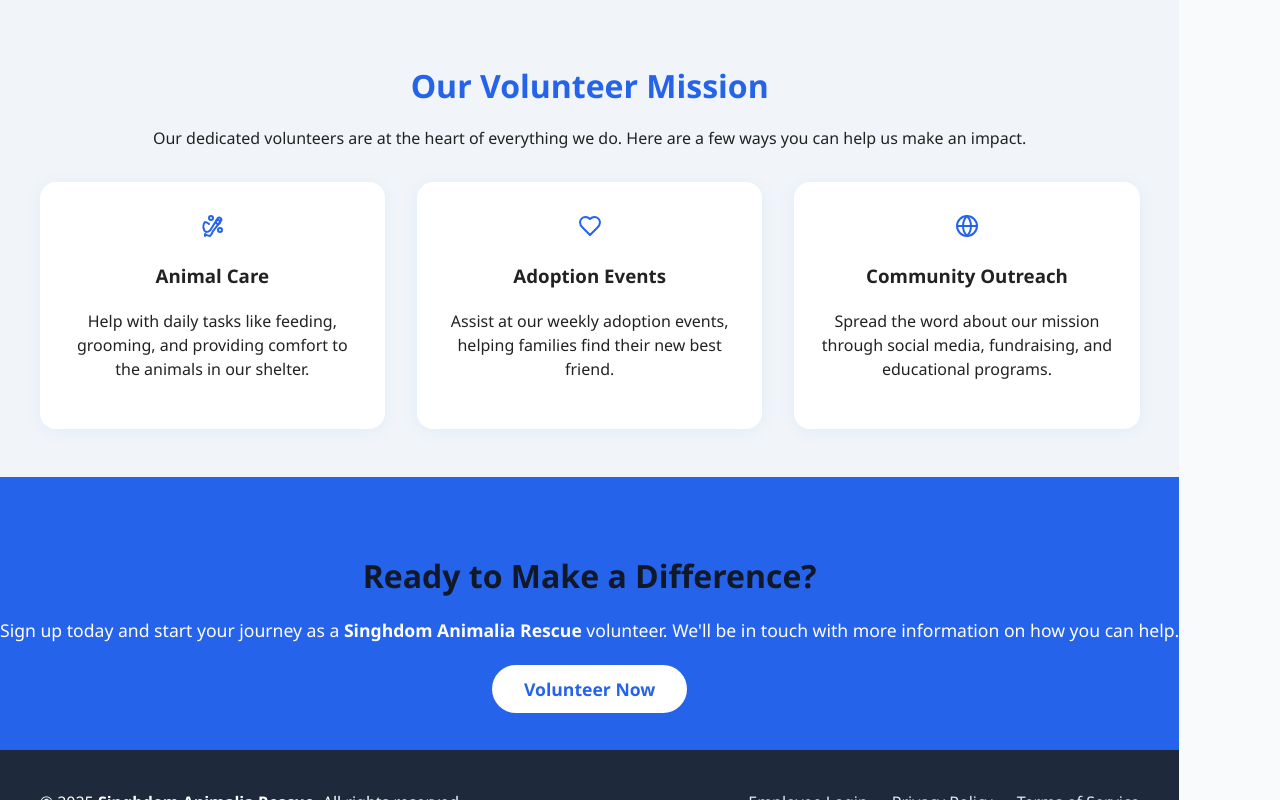
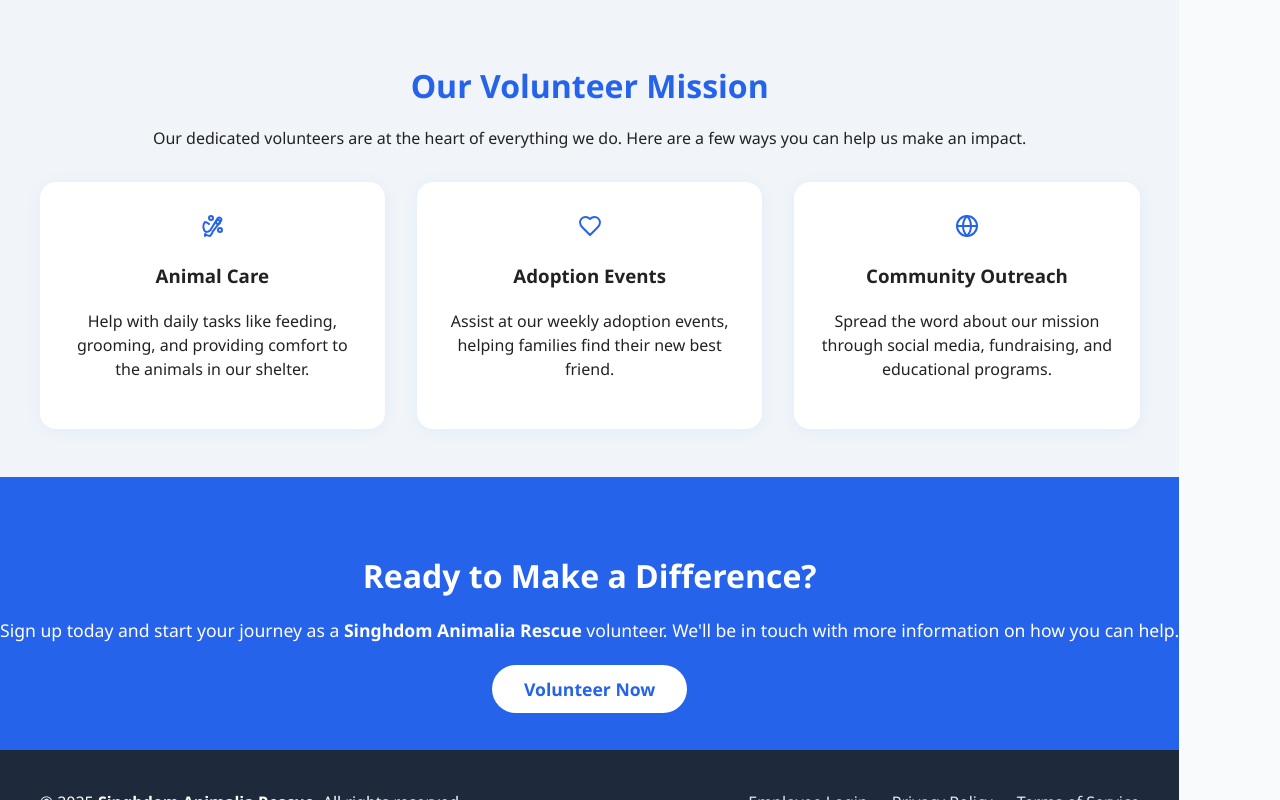
Before and after one commit to livndie/singhdomanimaliarescue, a React (Vite) app: page / in a window 1280 px wide. Shown: the part 810-1610 px from the top of the page. Built offline with nearby package versions, Linux system fonts and the light colour scheme; no server answers; what usa-states would draw is missing.

Commit message:
some styling changes
-lots of the pages sizing
-text colors
-and fixed footer not sticking to the bottom of the body section

```diff
--- a/src/App.css
+++ b/src/App.css
@@ -1,3 +1,10 @@
+.app-container{
+  display: flex;
+  flex-direction: column;
+  min-height: 100vh;
+  background-color: #fff;
+}
+
 /* Profile Page */
 
 .profile-availability-table table {
@@ -20,7 +27,6 @@
 }
 
 .profile-root {
-  min-height: 80vh;
   display: flex;
   align-items: center;
   justify-content: center;
@@ -93,7 +99,6 @@
 /* Contact page */
 
 .contact-root {
-  min-height: 80vh;
   display: flex;
   align-items: center;
   justify-content: center;
@@ -184,7 +189,6 @@
 /* About Page */
 
 .about-root {
-  min-height: 80vh;
   display: flex;
   align-items: center;
   justify-content: center;
@@ -277,7 +281,6 @@
 }
 
 .landing-root {
-  min-height: 100vh;
   display: flex;
   flex-direction: column;
 }
@@ -531,7 +534,6 @@
 }
 
 .auth-root {
-  min-height: 80vh;
   display: flex;
   align-items: center;
   justify-content: center;
--- a/src/App.jsx
+++ b/src/App.jsx
@@ -38,6 +38,7 @@
   return (
     <Router>
       <Header />
+      <div className="app-container">
         <Routes>
           <Route path="/" element={<LandingPage />} />
           <Route path="*" element={<NotFound />} />
@@ -56,6 +57,7 @@
           <Route path="/admin/events/manage" element={<ManageEvents />} />
           <Route path="/admin" element={<AdminDashboard />} />
         </Routes>
+      </div>
       <Footer />
     </Router>
   );
--- a/src/styles/NotificationsPage.css
+++ b/src/styles/NotificationsPage.css
@@ -1,6 +1,6 @@
 
 .notifications-container {
-  max-width: 800px;
+  min-width: 70vw;
   margin: 0 auto;
   padding: 20px;
 }
--- a/src/styles/VolunDashboard.css
+++ b/src/styles/VolunDashboard.css
@@ -1,5 +1,4 @@
 .dashboard-root {
-    min-height: 80 vh;
     display: flex;
     align-items: flex-start;
     justify-content: center;
--- a/src/styles/admin.css
+++ b/src/styles/admin.css
@@ -1,14 +1,16 @@
+
+
 /* Admin Form Container */
 .card {
   background: #fff;
   border-radius: 12px;
   padding: 2rem;
-  max-width: 800px;
+  max-width: 50vw;
   margin: 2rem auto;
   box-shadow: 0 4px 10px rgba(0, 0, 0, 0.05);
 }
 
-h2 {
+.admin h2 {
   font-size: 1.25rem;
   margin-bottom: 1rem;
   font-weight: 600;
@@ -127,7 +129,8 @@
 }
 
 .admin-dashboard {
-  max-width: 1100px;
+  display: block;
+  max-width: 80vw;
   margin: 2rem auto;
   padding: 2rem;
 }
```
Lines whose indentation alone changed are shown as unchanged.
